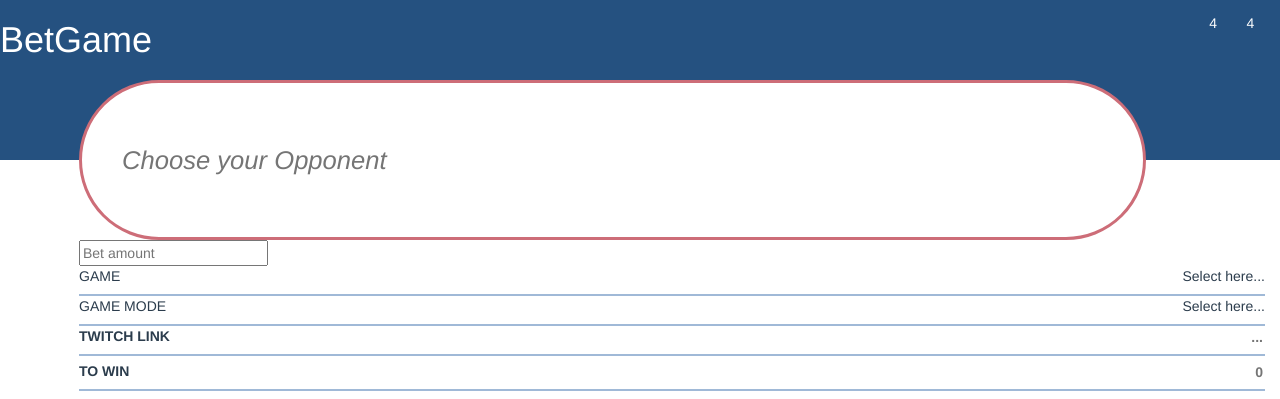
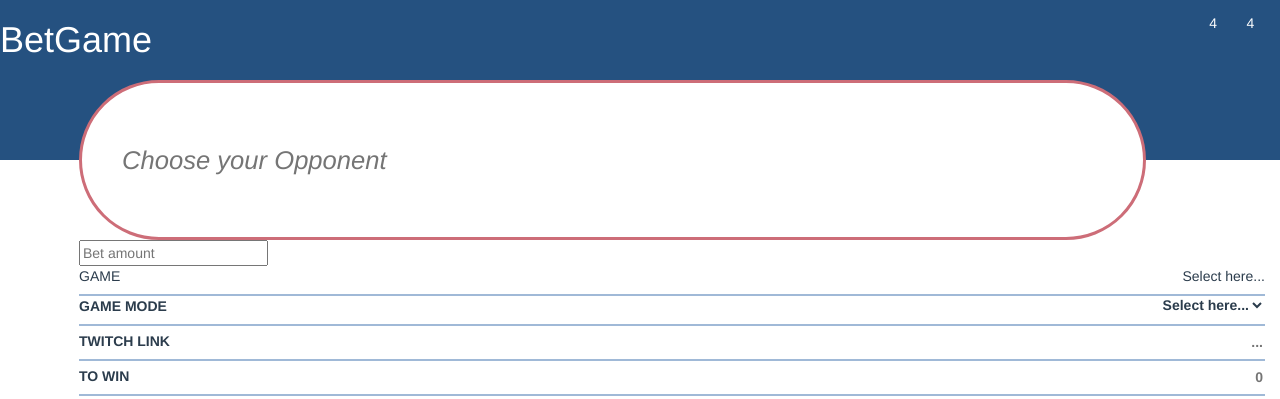
Before and after one commit to lionheart1022/Bet-Game-API-Flask, a Flask app: page / in a window 1280 px wide. Shown: the top 399 px of the page. Run offline with Flask 2, Linux system fonts and the light colour scheme; some libraries are stand-ins or nearby versions.

Commit message:
WIP gamemode selection

```diff
--- a/static-m/css/main.css
+++ b/static-m/css/main.css
@@ -37,11 +37,14 @@
 	text-transform: none;
 	float: right;
 }
-#body label input {
+#body label input, #body label select {
 	width: 50%;
 	float: right;
 	border: none;
 	text-align: right;
+}
+#body label select {
+	background: none;
 }
 #opponent-choose {
 	margin-top: -10vh;
--- a/templates/newbet.html
+++ b/templates/newbet.html
@@ -10,10 +10,16 @@
 			<span>{{ session['gametype'] or "Select here..." }}</span>
 		</a>
 
-		<a class="line" {% if 'gametype' in session %}href="{{ url_for('gamemode', gt=session['gametype']) }}"{% endif %}>
+		<label>
 			Game mode
-			<span>Select here...</span>
-		</a>
+			<select name="gamemode">
+				{% if gamemodes %}
+				<option>xyz</option>
+				{% else %}
+				<option value="" selected disabled>Select here...</option>
+				{% endif %}
+			</select>
+		</label>
 
 		<label class="line">
 			Twitch link
```
